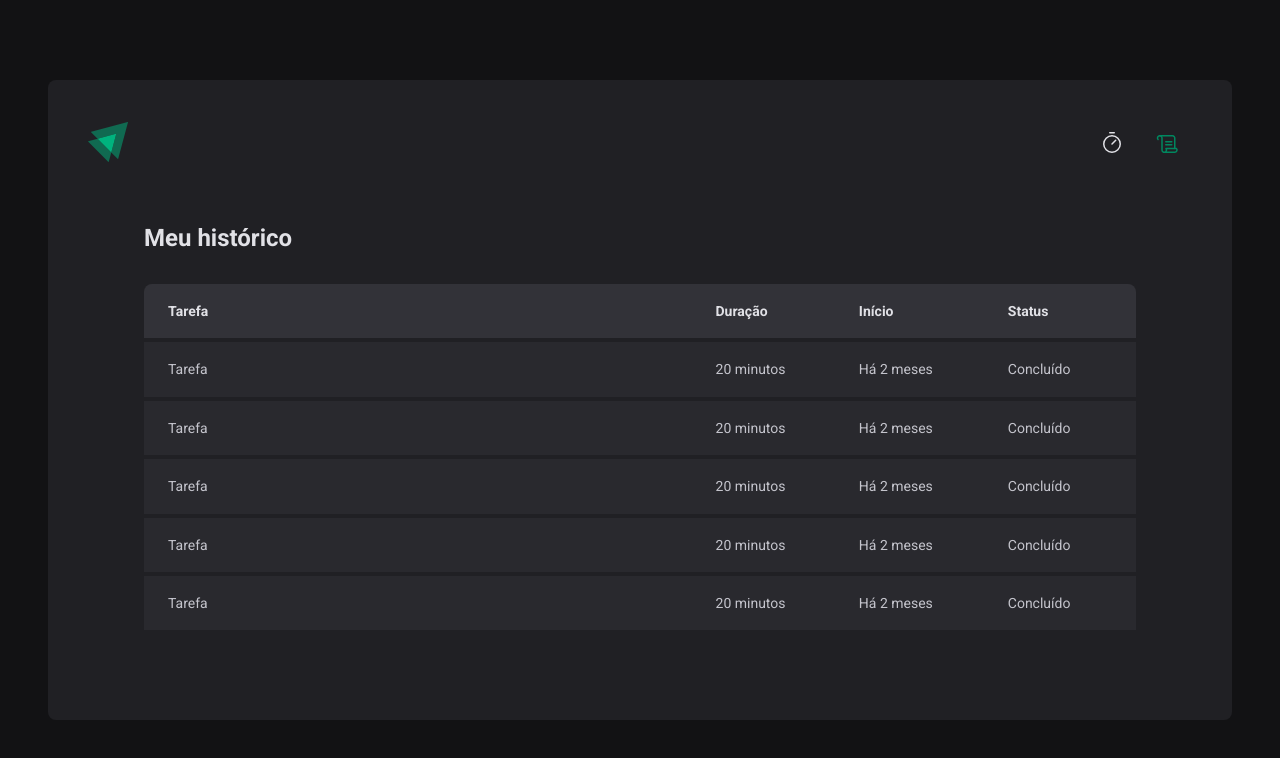
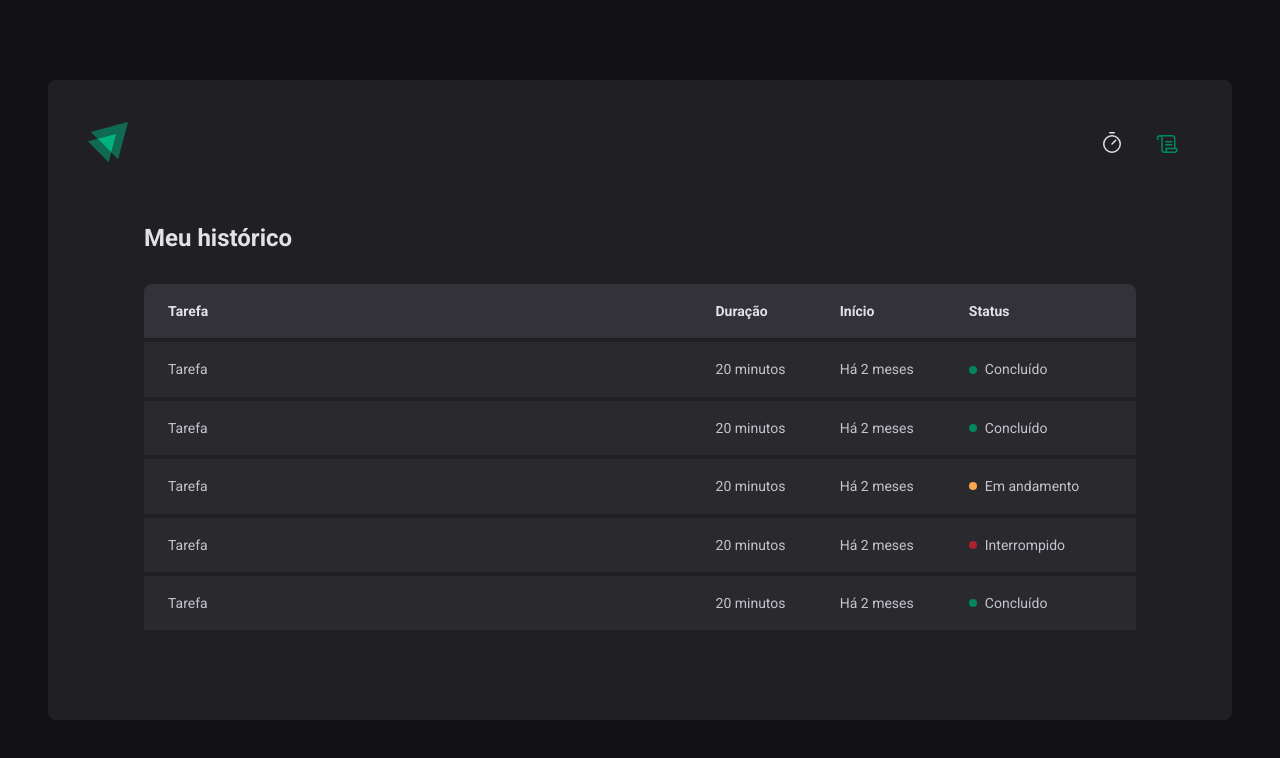
Before and after one commit to Luan-Neumann-Dev/IgniteTimer, a React (Vite) app: page /history in a window 1280 px wide. Shown: the top 758 px of the page. Built offline with nearby package versions, Linux system fonts and the light colour scheme.

Commit message:
feat: styled status

```diff
--- a/src/pages/History/index.tsx
+++ b/src/pages/History/index.tsx
@@ -1,4 +1,4 @@
-import { HistoryContainer, HistoryList } from "./styles";
+import { HistoryContainer, HistoryList, Status } from "./styles";
 
 export function History() {
     return (
@@ -20,31 +20,41 @@
                             <td>Tarefa</td>
                             <td>20 minutos</td>
                             <td>Há 2 meses</td>
-                            <td>Concluído</td>
+                            <td>
+                                <Status statusColor="green"> Concluído </Status>
+                            </td>
                         </tr>
                         <tr>
                             <td>Tarefa</td>
                             <td>20 minutos</td>
                             <td>Há 2 meses</td>
-                            <td>Concluído</td>
+                            <td>
+                                <Status statusColor="green"> Concluído </Status>
+                            </td>
                         </tr>
                         <tr>
                             <td>Tarefa</td>
                             <td>20 minutos</td>
                             <td>Há 2 meses</td>
-                            <td>Concluído</td>
+                            <td>
+                                <Status statusColor="yellow"> Em andamento </Status>
+                            </td>
                         </tr>
                         <tr>
                             <td>Tarefa</td>
                             <td>20 minutos</td>
                             <td>Há 2 meses</td>
-                            <td>Concluído</td>
+                            <td>
+                                <Status statusColor="red"> Interrompido </Status>
+                            </td>
                         </tr>
                         <tr>
                             <td>Tarefa</td>
                             <td>20 minutos</td>
                             <td>Há 2 meses</td>
-                            <td>Concluído</td>
+                            <td>
+                                <Status statusColor="green"> Concluído </Status>
+                            </td>
                         </tr>
                     </tbody>
                 </table>
--- a/src/pages/History/styles.ts
+++ b/src/pages/History/styles.ts
@@ -58,6 +58,29 @@
                 padding-right: 1.5rem;
             }
         }
-
     }
 `;
+
+const STATUS_COLOR = {
+    yellow: 'yellow-500',
+    green: 'green-500',
+    red: 'red-500'
+} as const;
+
+interface StatusProps {
+    statusColor: keyof typeof STATUS_COLOR
+};
+
+export const Status = styled.span<StatusProps>`
+    display: flex;
+    align-items: center;
+    gap: 0.5rem;
+
+    &::before {
+        content: "";
+        width: 0.5rem;
+        height: 0.5rem;
+        border-radius: 9999px;
+        background: ${props => props.theme[STATUS_COLOR[props.statusColor]]};
+    }
+`;
```
